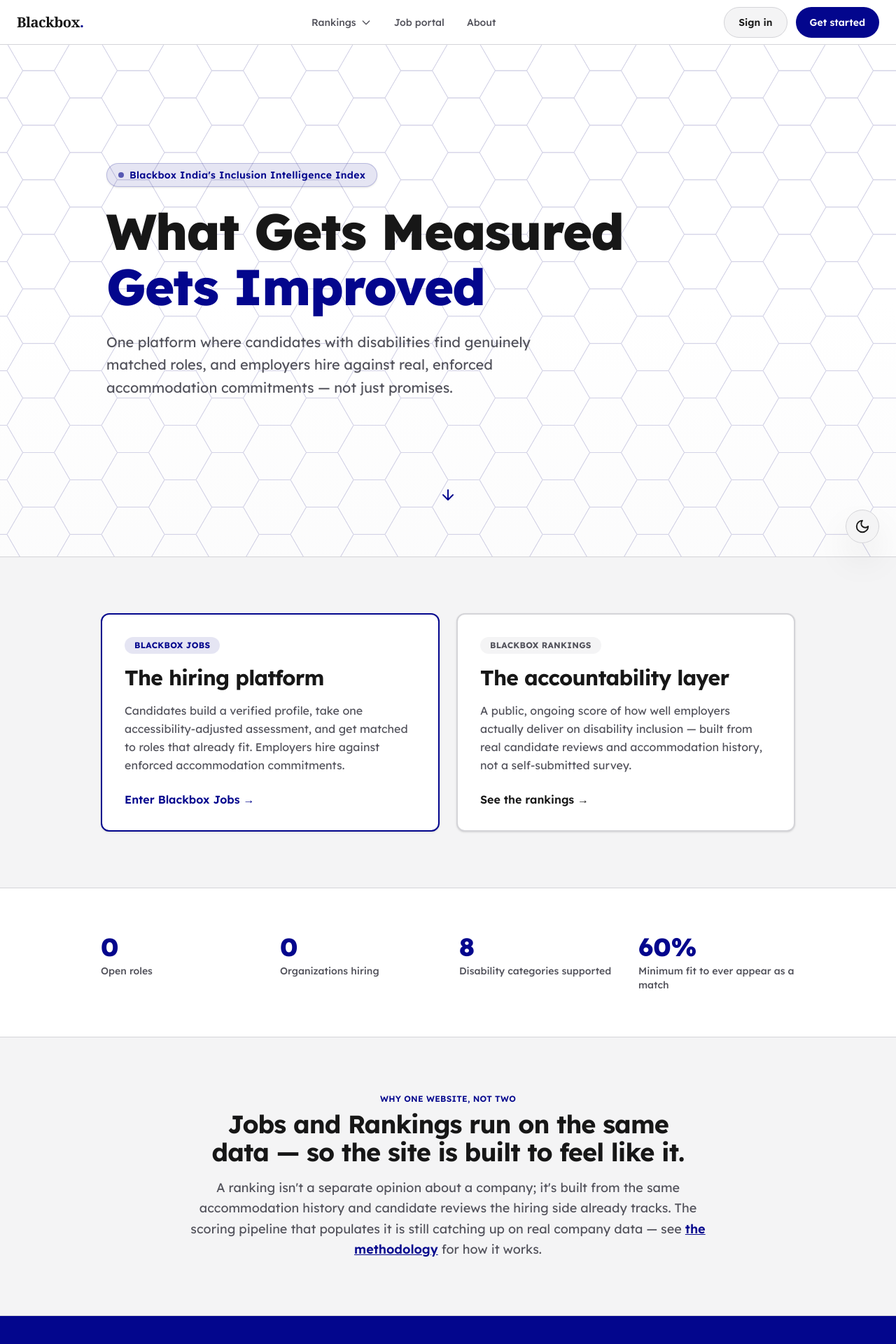
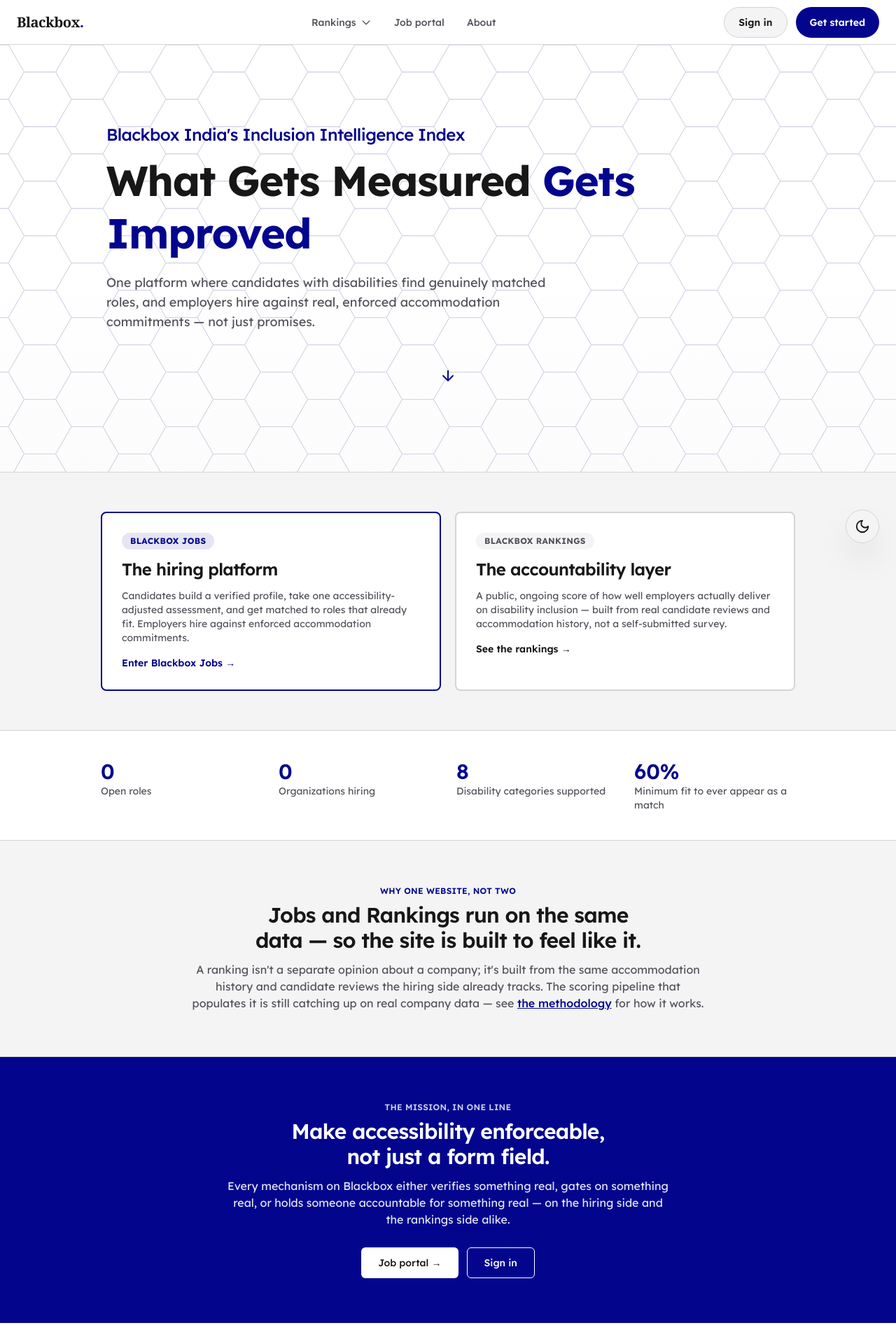
Before and after one commit to shruti-kamma/Blackbox, a Next.js app in the folder apps/job-portal/: page / in a window 1280 px wide. Shown: the top 1920 px of the page at 70% size. After the commit the page ends 1890 px from the top, so only its background shows below. Built offline with nearby package versions, Linux system fonts and the light colour scheme; no server answers; the database is empty.

Commit message:
fix: restore original hero sizing, typography, and spacing

```diff
--- a/apps/job-portal/src/app/page.tsx
+++ b/apps/job-portal/src/app/page.tsx
@@ -27,35 +27,26 @@
 
   return (
     <main className="flex flex-1 flex-col">
-      {/* Full-Screen Landing Hero Section */}
-      <section className="relative overflow-hidden border-b border-border bg-gradient-to-b from-background via-background/95 to-muted/30 min-h-[calc(100vh-4.25rem)] flex flex-col justify-between py-12 md:py-16">
+      {/* Hero */}
+      <section className="relative overflow-hidden border-b border-border bg-gradient-to-b from-background via-background/95 to-muted/30">
         <div className="absolute inset-0 z-0 opacity-60 dark:opacity-40">
           <HeroShapeGrid />
         </div>
-
-        <div className="relative z-10 mx-auto w-full max-w-5xl px-6 flex-1 flex flex-col justify-center text-left font-sans">
-          <div className="inline-flex items-center gap-2 rounded-full border border-primary/20 bg-primary/10 px-4 py-1.5 text-xs sm:text-sm font-semibold tracking-wide text-primary w-fit mb-6 shadow-sm">
-            <span className="h-2 w-2 rounded-full bg-primary animate-pulse" />
+        <div className="relative z-10 mx-auto w-full max-w-5xl px-6 py-20 text-left md:py-28 font-sans">
+          <p className="text-xl md:text-2xl font-medium tracking-tight text-primary font-sans">
             Blackbox India&apos;s Inclusion Intelligence Index
-          </div>
-
-          <h1 className="text-4xl sm:text-6xl md:text-7xl font-extrabold tracking-tight text-foreground font-sans max-w-4xl leading-[1.1]">
-            What Gets Measured <br className="hidden sm:inline" />
-            <span className="text-primary">
-              Gets Improved
-            </span>
+          </p>
+          <h1 className="mt-3 text-4xl sm:text-5xl md:text-6xl font-bold tracking-tight text-foreground font-sans max-w-3xl leading-tight">
+            What Gets Measured <span className="text-primary">Gets Improved</span>
           </h1>
-
-          <p className="mt-6 max-w-2xl text-lg sm:text-xl text-muted-foreground font-sans leading-relaxed">
+          <p className="mt-5 max-w-2xl text-lg text-muted-foreground font-sans">
             One platform where candidates with disabilities find genuinely matched roles, and employers hire
             against real, enforced accommodation commitments — not just promises.
           </p>
-        </div>
 
-        {/* First Scroll Reveal Indicator */}
-        <div className="relative z-10 mx-auto w-full max-w-5xl px-6 pt-4 flex items-center justify-center">
+          <div className="mt-12 flex justify-center">
             <a
-            href="#products"
+              href="#rankings"
               aria-label="Scroll to next section"
               className="flex items-center justify-center p-2 text-muted-foreground hover:text-primary transition-colors cursor-pointer group"
             >
@@ -73,82 +64,83 @@
               </svg>
             </a>
           </div>
+        </div>
       </section>
 
-      {/* Revealed on First Scroll: Two products */}
-      <section id="products" className="scroll-mt-16 border-b border-border bg-muted py-20">
-        <div className="mx-auto grid w-full max-w-5xl gap-6 px-4 md:grid-cols-2">
-          <PortalSelectTrigger className="flex flex-col items-start gap-4 rounded-xl border-2 border-primary bg-background p-8 text-left shadow-sm hover:shadow-xl transition-all">
-            <span className="rounded-full bg-primary/10 px-3.5 py-1 text-xs font-bold tracking-wide text-primary uppercase">
+      {/* Two products */}
+      <section id="rankings" className="scroll-mt-16 border-b border-border bg-muted">
+        <div className="mx-auto grid w-full max-w-5xl gap-5 px-4 py-14 md:grid-cols-2">
+          <PortalSelectTrigger className="flex flex-col items-start gap-3 rounded-lg border-2 border-primary bg-background p-7 text-left hover:shadow-md">
+            <span className="rounded-full bg-primary/10 px-3 py-1 text-xs font-bold tracking-wide text-primary uppercase">
               Blackbox Jobs
             </span>
-            <h2 className="text-2xl sm:text-3xl font-bold tracking-tight text-foreground">The hiring platform</h2>
-            <p className="text-base text-muted-foreground leading-relaxed">
+            <h2 className="text-2xl font-semibold tracking-tight text-foreground">The hiring platform</h2>
+            <p className="text-sm text-muted-foreground">
               Candidates build a verified profile, take one accessibility-adjusted assessment, and get matched
               to roles that already fit. Employers hire against enforced accommodation commitments.
             </p>
-            <span className="mt-2 text-base font-semibold text-primary">Enter Blackbox Jobs →</span>
+            <span className="mt-1 text-sm font-semibold text-primary">Enter Blackbox Jobs →</span>
           </PortalSelectTrigger>
 
           <Link
             href="/ranking"
-            className="flex flex-col items-start gap-4 rounded-xl border-2 border-border bg-background p-8 text-left shadow-sm hover:shadow-xl transition-all"
+            className="flex flex-col items-start gap-3 rounded-lg border-2 border-border bg-background p-7 text-left hover:shadow-md"
           >
-            <span className="rounded-full bg-muted px-3.5 py-1 text-xs font-bold tracking-wide text-muted-foreground uppercase">
+            <span className="rounded-full bg-muted px-3 py-1 text-xs font-bold tracking-wide text-muted-foreground uppercase">
               Blackbox Rankings
             </span>
-            <h2 className="text-2xl sm:text-3xl font-bold tracking-tight text-foreground">The accountability layer</h2>
-            <p className="text-base text-muted-foreground leading-relaxed">
+            <h2 className="text-2xl font-semibold tracking-tight text-foreground">The accountability layer</h2>
+            <p className="text-sm text-muted-foreground">
               A public, ongoing score of how well employers actually deliver on disability inclusion — built
               from real candidate reviews and accommodation history, not a self-submitted survey.
             </p>
-            <span className="mt-2 text-base font-semibold text-foreground">See the rankings →</span>
+            <span className="mt-1 text-sm font-semibold text-foreground">See the rankings →</span>
           </Link>
         </div>
       </section>
 
       {/* Real, live stats */}
-      <section className="border-b border-border py-16">
-        <div className="mx-auto grid w-full max-w-5xl grid-cols-2 gap-8 px-4 sm:grid-cols-4">
+      <section className="border-b border-border">
+        <div className="mx-auto grid w-full max-w-5xl grid-cols-2 gap-6 px-4 py-10 sm:grid-cols-4">
           <div>
-            <p className="text-primary text-4xl font-extrabold tabular-nums">
+            <p className="text-primary text-3xl font-semibold tabular-nums">
               {openJobsCount}
             </p>
-            <p className="mt-1 text-sm font-medium text-muted-foreground">Open roles</p>
+            <p className="text-sm text-muted-foreground">Open roles</p>
           </div>
           <div>
-            <p className="text-primary text-4xl font-extrabold tabular-nums">
+            <p className="text-primary text-3xl font-semibold tabular-nums">
               {organizationsCount}
             </p>
-            <p className="mt-1 text-sm font-medium text-muted-foreground">Organizations hiring</p>
+            <p className="text-sm text-muted-foreground">Organizations hiring</p>
           </div>
           <div>
-            <p className="text-primary text-4xl font-extrabold tabular-nums">
+            <p className="text-primary text-3xl font-semibold tabular-nums">
               {DISABILITY_CATEGORY_OPTIONS.length}
             </p>
-            <p className="mt-1 text-sm font-medium text-muted-foreground">Disability categories supported</p>
+            <p className="text-sm text-muted-foreground">Disability categories supported</p>
           </div>
           <div>
-            <p className="text-primary text-4xl font-extrabold tabular-nums">
+            <p className="text-primary text-3xl font-semibold tabular-nums">
               {MATCH_THRESHOLD}%
             </p>
-            <p className="mt-1 text-sm font-medium text-muted-foreground">Minimum fit to ever appear as a match</p>
+            <p className="text-sm text-muted-foreground">Minimum fit to ever appear as a match</p>
           </div>
         </div>
       </section>
 
       {/* Why one website, not two */}
-      <section className="border-b border-border bg-muted py-20">
-        <div className="mx-auto w-full max-w-3xl px-4 text-center">
+      <section className="border-b border-border bg-muted">
+        <div className="mx-auto w-full max-w-3xl px-4 py-16 text-center">
           <p className="text-xs font-semibold tracking-wide text-primary uppercase">Why one website, not two</p>
-          <h2 className="mt-2 text-3xl sm:text-4xl font-bold tracking-tight text-balance text-foreground">
+          <h2 className="mt-2 text-3xl font-semibold tracking-tight text-balance text-foreground">
             Jobs and Rankings run on the same data — so the site is built to feel like it.
           </h2>
-          <p className="mt-4 text-lg text-muted-foreground leading-relaxed">
+          <p className="mt-3 text-muted-foreground">
             A ranking isn&apos;t a separate opinion about a company; it&apos;s built from the same accommodation
             history and candidate reviews the hiring side already tracks. The scoring pipeline that populates it
             is still catching up on real company data — see{" "}
-            <Link href="/ranking/methodology" className="font-semibold text-primary underline">
+            <Link href="/ranking/methodology" className="font-medium text-primary underline">
               the methodology
             </Link>{" "}
             for how it works.
@@ -157,23 +149,23 @@
       </section>
 
       {/* Mission */}
-      <section id="mission" className="bg-primary py-20">
-        <div className="mx-auto w-full max-w-3xl px-4 text-center text-primary-foreground">
+      <section id="mission" className="bg-primary">
+        <div className="mx-auto w-full max-w-2xl px-4 py-16 text-center text-primary-foreground">
           <p className="text-xs font-semibold tracking-wide uppercase opacity-80">The mission, in one line</p>
-          <h2 className="mt-2 text-3xl sm:text-4xl font-bold tracking-tight text-balance">
+          <h2 className="mt-2 text-3xl font-semibold tracking-tight text-balance">
             Make accessibility enforceable, not just a form field.
           </h2>
-          <p className="mt-4 text-lg opacity-90 leading-relaxed">
+          <p className="mt-3 opacity-90">
             Every mechanism on Blackbox either verifies something real, gates on something real, or holds
             someone accountable for something real — on the hiring side and the rankings side alike.
           </p>
-          <div className="mt-8 flex flex-wrap items-center justify-center gap-4">
-            <PortalSelectTrigger className="flex h-12 items-center justify-center rounded-lg bg-background px-8 text-base font-semibold text-foreground hover:opacity-90 transition-all cursor-pointer">
+          <div className="mt-7 flex flex-wrap items-center justify-center gap-3">
+            <PortalSelectTrigger className="flex h-touch-target items-center justify-center rounded-md bg-background px-6 text-sm font-medium text-foreground hover:opacity-90">
               Job portal →
             </PortalSelectTrigger>
             <Link
               href="/login"
-              className="flex h-12 items-center justify-center rounded-lg border-2 border-primary-foreground px-8 text-base font-semibold hover:bg-primary-foreground/10 transition-all"
+              className="flex h-touch-target items-center justify-center rounded-md border border-primary-foreground px-6 text-sm font-medium hover:bg-primary-foreground/10"
             >
               Sign in
             </Link>
```
Lines whose indentation alone changed are shown as unchanged.
